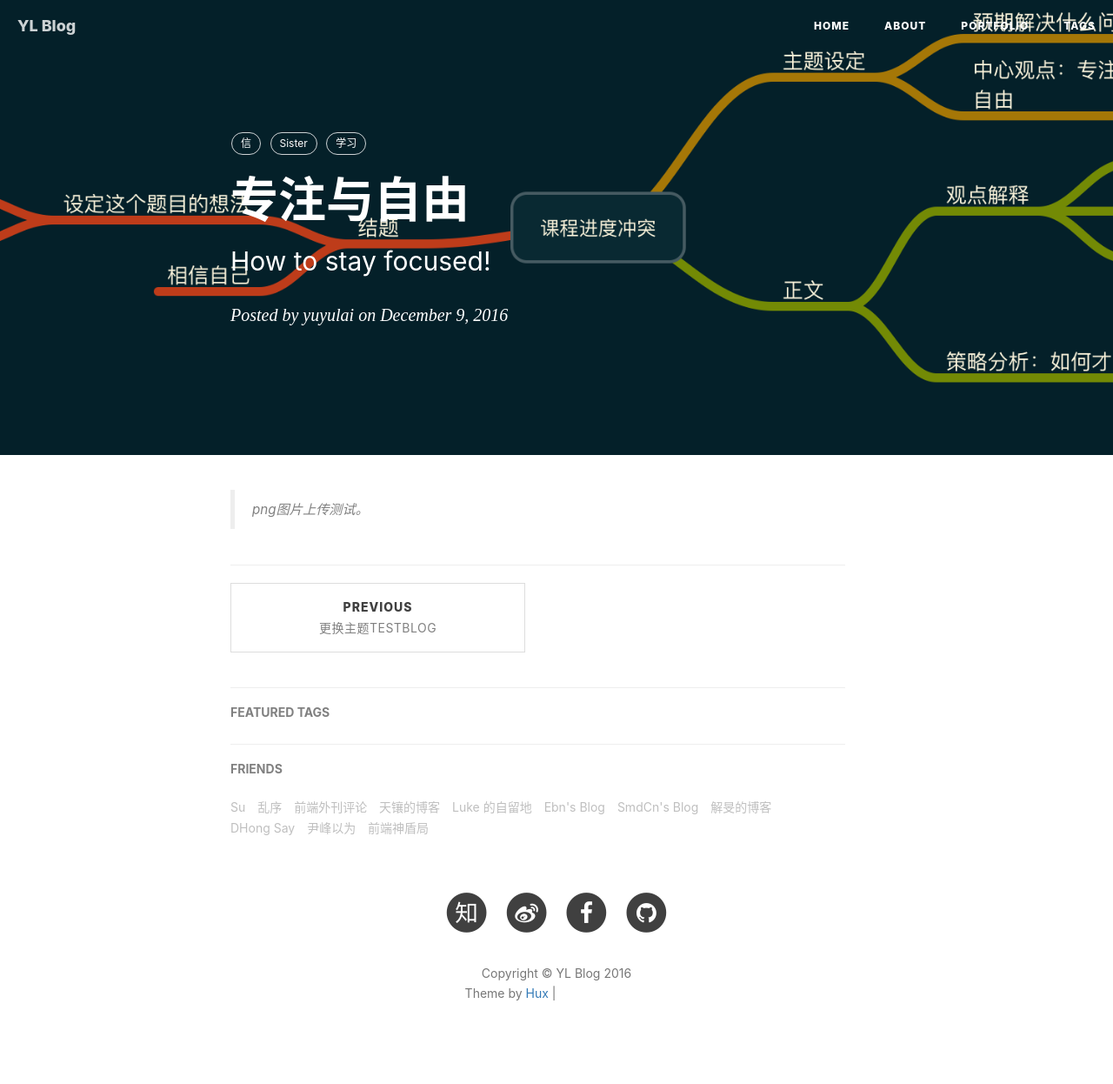
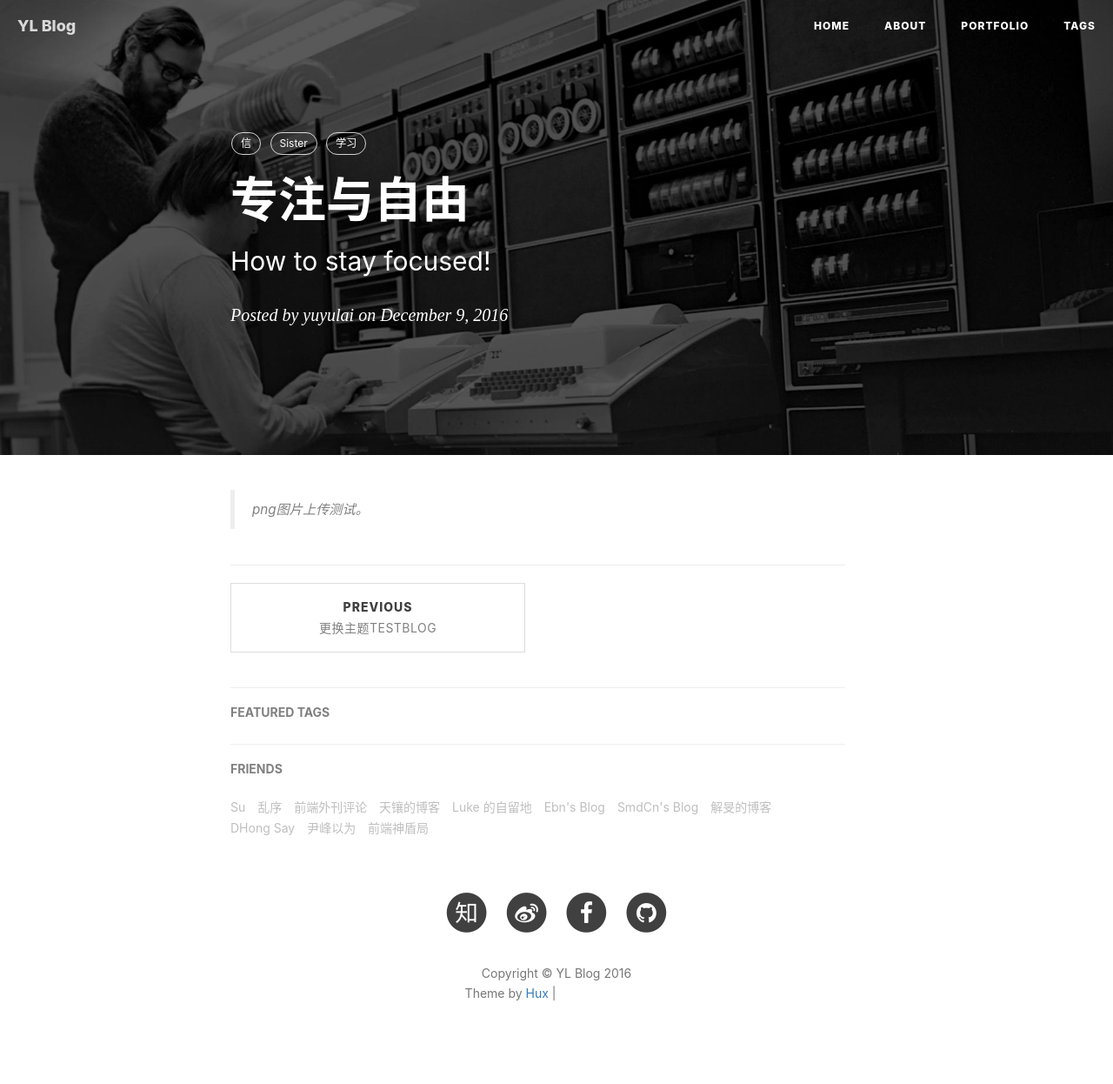
Before and after one commit to yuyulai2010/yuyulaiGithubBlog, a Jekyll site: the page built from _posts/2016-12-9-Letter4Sister-01.md, in a window 1280 px wide. Shown: the whole page at 87% size. Built offline with Jekyll 4.4.1, drawn with Linux system fonts in a browser that asks for light colours; nearby versions of some CDN libraries; comment, search, counter and statistics services are not loaded; grey boxes are pictures that could not be loaded.

Commit message:
change the page2

```diff
--- a/_posts/2016-12-9-Letter4Sister-01.md
+++ b/_posts/2016-12-9-Letter4Sister-01.md
@@ -4,7 +4,7 @@
 subtitle:   "How to stay focused!"
 date:       2016-12-09 20:00:00
 author:     "yuyulai"
-header-img: "img/post-bg-letter4sister.png"
+header-img: "img/post-bg-unix-linux.jpg"
 tags:
     - 信
     - Sister
```
